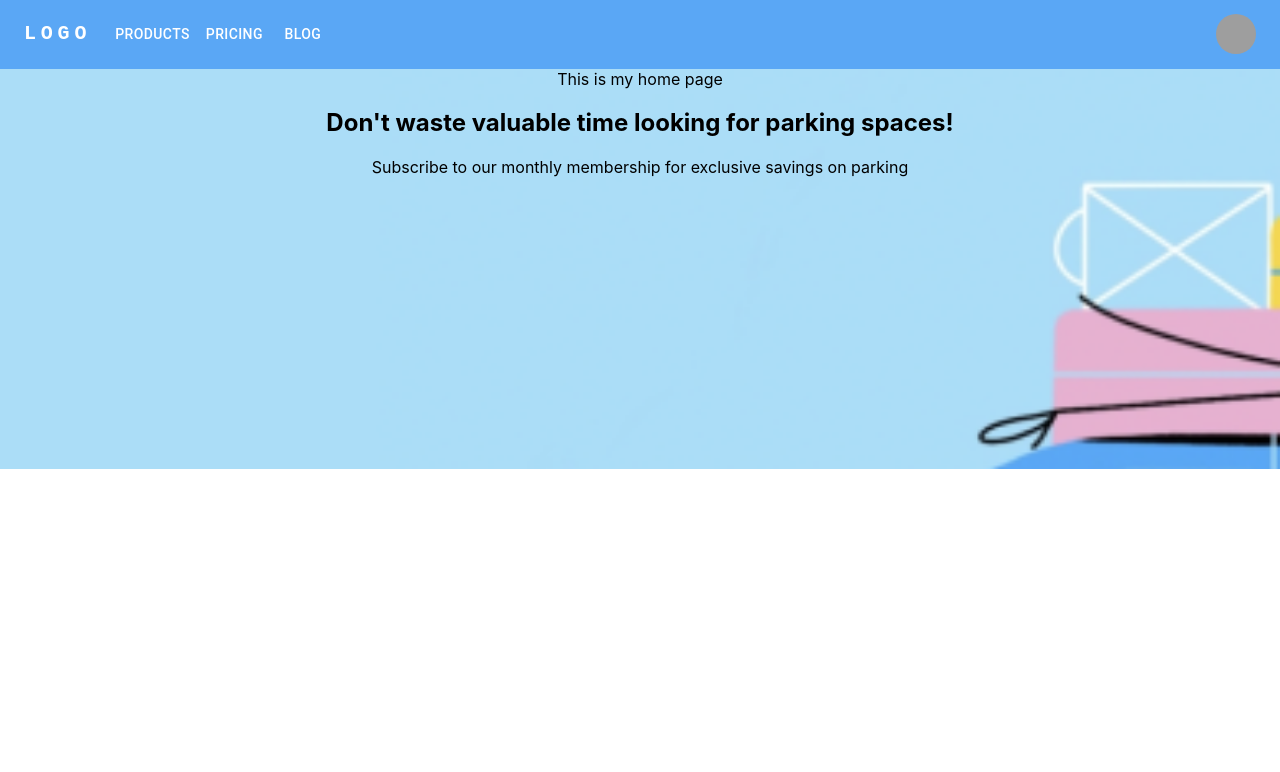
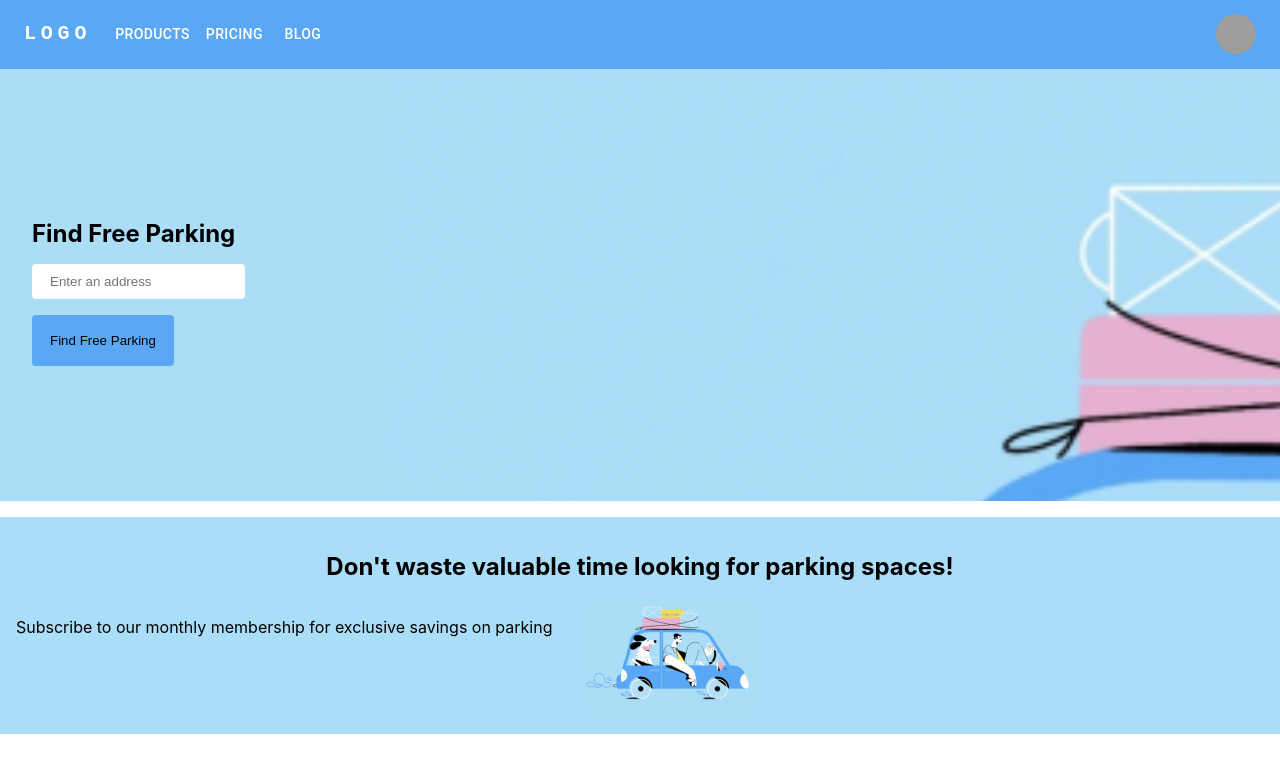
Before and after one commit to macapedi/wynwood-parking, a React (Create React App) app: page / in a window 1280 px wide. Shown: the top 772 px of the page. Built offline with nearby package versions, Linux system fonts and the light colour scheme; grey boxes are pictures that could not be loaded.

Commit message:
header, and first 2 sections of Home completed

```diff
--- a/src/components/InfoSections/InfoSections.js
+++ b/src/components/InfoSections/InfoSections.js
@@ -1,5 +1,6 @@
 
 import './InfoSections.scss';
+import car from "../../assets/images/car.png";
 
 
 
@@ -8,7 +9,10 @@ function InfoSections() {
         <div className="info">
             <div className='info-main'>
                 <h2 className='info__title'>Don't waste valuable time looking for parking spaces!</h2>
+                <div className='info-container'>
                     <p>Subscribe to our monthly membership for exclusive savings on parking</p>
+                    <img src={car} className="car" alt="cartoon car with a dog and a man"></img>
+                </div>
 
             </div>
 
--- a/src/components/InfoSections/InfoSections.scss
+++ b/src/components/InfoSections/InfoSections.scss
@@ -0,0 +1,11 @@
+.info{
+    background-color: rgba(170, 221, 247, 1);
+    margin-top: 1rem;
+    padding: 1rem;
+}
+
+.info-container{
+    display: flex;
+    flex-direction: row;
+    gap: 2rem;
+}
--- a/src/pages/HomePage/HomePage.js
+++ b/src/pages/HomePage/HomePage.js
@@ -1,20 +1,25 @@
 
 import InfoSections from '../../components/InfoSections/InfoSections';
 import './HomePage.scss';
+import Button from '@mui/material/Button'
+import geolocation from "../../assets/logos/geolocation.png"
+
 
 
 
 function HomePage() {
   return (
     <div className="home">
-        <div className='home-main'>
-          <p className='home__title'>This is my home page</p>
-          <div className='home__align'>
-          <InfoSections/>
-          </div>
-
-        </div>
-
+      <section className='home-main'>
+        <h1 className='home__title'>Find Free Parking</h1>
+        <input placeholder="Enter an address" className='search-bar'></input>
+        <button className='button-search'>
+          Find Free Parking
+        </button>
+      </section>
+      <section className='home__align'>
+        <InfoSections />
+      </section>
     </div>
   );
 }
--- a/src/pages/HomePage/HomePage.scss
+++ b/src/pages/HomePage/HomePage.scss
@@ -4,10 +4,16 @@
     width: 100%;
     display: flex;
     flex-direction: column;
+    overflow-x: hidden;
+
 
     &__title{
         width: 100%;
         margin: 0;
+        padding-top: 7rem;
+        padding: 1rem;
+        padding-bottom: 0;
+
     }
 }
 
@@ -16,6 +22,31 @@
     background-repeat: no-repeat;
     background-size: cover;
     width: 100%;
-    min-height: 25rem;
+    min-height: 50vh;
+    display: flex;
+    flex-direction: column;
+    align-items: flex-start;
+    justify-content: center;
+    padding: 1rem;
+    overflow-x: hidden;
+    text-align: left;
+}
 
+.search-bar{
+    margin: 1rem;
+    padding: 1rem;
+    padding-top: 0.5rem;
+    padding-bottom: 0.5rem;
+    border-radius: 4px;
+    border-color: transparent;
+    align-items: left;
 }
+
+
+.button-search{
+    margin-left: 1rem;
+    background-color: rgba(90, 167, 245, 1);
+    border-color: transparent;
+    padding: 1rem;
+    border-radius: 4px;
+}
```
Also changed, not shown: src/assets/images/car.png (added), src/assets/logos/geolocation.png (added). Lines whose indentation alone changed are shown as unchanged.
